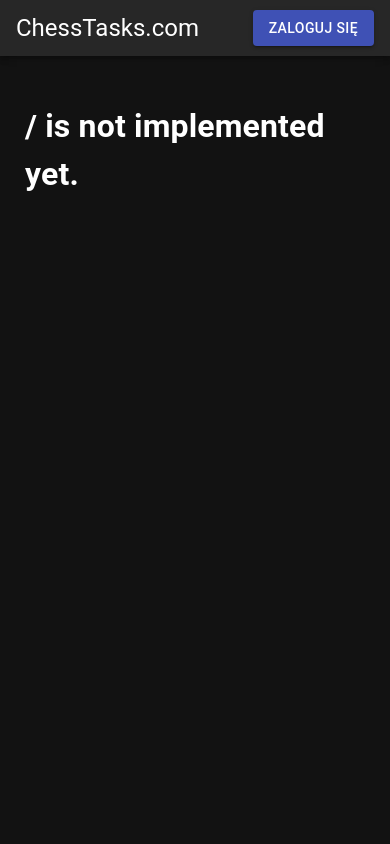
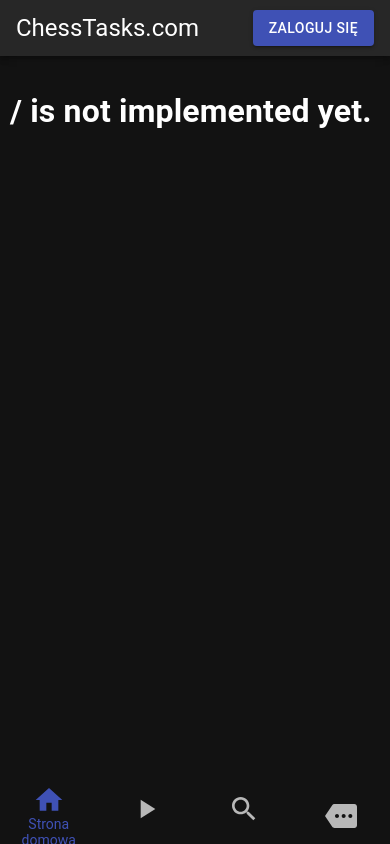
Before and after one commit to kacperfaber/chesstasks-app, a React app: page / in a window 390 px wide. Built offline with nearby package versions, Linux system fonts and the light colour scheme; no server answers; the HTML template or start-up script is replaced by a standard one.

Commit message:
Created MobileAppLayout and DesktopAppLayout [no menu right now].
 On all mobile items [target route] added AppLayout parameter 'mobile'. WIll be used when it's mobileAppLayout used.

 We can point to target menu item, and decide that the BottomNavigation should be visible.

```diff
--- a/src/ui/components/layout/appLayout.tsx
+++ b/src/ui/components/layout/appLayout.tsx
@@ -1,19 +1,34 @@
 import {ReactNode, useState} from "react";
 import {ResponsiveAppToolbar} from "./toolbar/responsive/responsiveAppToolbar";
+import {MobileNavigation, MobileNavigationItemValue} from "./navigation/mobile/mobileNavigation";
+import {useMediaQuery, useTheme} from "@mui/material";
+import {MobileAppLayout} from "./mobileAppLayout";
+import {DesktopAppLayout} from "./desktopAppLayout";
 
 interface AppLayoutArgs {
     children: ReactNode;
     title: string; // TODO;
+    mobile?: MobileAppLayoutArgs,
+    desktop?: DesktopAppLayoutArgs
+}
+
+export type DesktopAppLayoutArgs = {
+
+}
+
+export type MobileAppLayoutArgs = {
+    selectedNav: MobileNavigationItemValue,
+    showNav?: boolean
 }
 
 export const AppLayout = (args: AppLayoutArgs) => {
-    return (
-        <>
-            <ResponsiveAppToolbar/>
+    const theme = useTheme();
+    const isMobile = useMediaQuery(theme.breakpoints.down("md"));
 
-            <div style={{padding: '25px'}}>
-                {args.children}
-            </div>
-        </>
-    );
+    if (isMobile) {
+        const m = args.mobile!!;
+        return (<MobileAppLayout children={args.children} mobile={{...m}}/>)
+    }
+
+    return (<DesktopAppLayout children={args.children} desktop={args.desktop!!}></DesktopAppLayout>)
 }
--- /dev/null
+++ b/src/ui/components/layout/desktopAppLayout.tsx
@@ -0,0 +1,15 @@
+import {DesktopAppLayoutArgs, MobileAppLayoutArgs} from "./appLayout";
+import {ReactNode} from "react";
+import {ResponsiveAppToolbar} from "./toolbar/responsive/responsiveAppToolbar";
+
+export const DesktopAppLayout = ({children}: {desktop: DesktopAppLayoutArgs} & { children: ReactNode }) => {
+    return (
+        <>
+            <ResponsiveAppToolbar/>
+
+            <div style={{padding: '10px'}}>
+                {children}
+            </div>
+        </>
+    )
+}
--- /dev/null
+++ b/src/ui/components/layout/mobileAppLayout.tsx
@@ -0,0 +1,20 @@
+import {ResponsiveAppToolbar} from "./toolbar/responsive/responsiveAppToolbar";
+import {MobileAppLayoutArgs} from "./appLayout";
+import {ReactNode, useState} from "react";
+import {MobileNavigation, MobileNavigationItemValue} from "./navigation/mobile/mobileNavigation";
+
+export const MobileAppLayout = ({children, mobile}: {mobile: MobileAppLayoutArgs} & {children: ReactNode}) => {
+    const [selectedMenu, setSelectedMenu] = useState<MobileNavigationItemValue>(mobile.selectedNav);
+
+    return (
+        <>
+            <ResponsiveAppToolbar/>
+
+            <div style={{padding: '10px', overflowY: 'scroll'}}>
+                {children}
+            </div>
+
+            { mobile.showNav ?? false ? <MobileNavigation selected={selectedMenu} setSelected={setSelectedMenu}/> : null}
+        </>
+    )
+}
--- a/src/ui/routes/home/home.tsx
+++ b/src/ui/routes/home/home.tsx
@@ -3,7 +3,7 @@ import {AppLayout} from "../../components/layout/appLayout";
 export const Home = () => {
     // TODO: Not implemented
     return (
-        <AppLayout title={'Test'}>
+        <AppLayout title={'Test'} mobile={{selectedNav: "home", showNav: true}}>
 
            <h1>/ is not implemented yet.</h1>
 
--- a/src/ui/routes/play/simplePlay.tsx
+++ b/src/ui/routes/play/simplePlay.tsx
@@ -19,7 +19,7 @@ export const SimplePlay = () => {
     }
 
     return (
-        <AppLayout title={t("play.navbar-title")}>
+        <AppLayout title={t("play.navbar-title")} mobile={{selectedNav: "random-puzzles", showNav: true}}>
             <PlayPuzzleContainer onBufferNeedsUpdate={reloadBuffer}/>
         </AppLayout>
     )
--- a/src/ui/routes/puzzle/search/advanced/searchPuzzleAdvanced.tsx
+++ b/src/ui/routes/puzzle/search/advanced/searchPuzzleAdvanced.tsx
@@ -32,7 +32,7 @@ export const SearchPuzzleAdvanced = () => {
 
     return (
         <>
-        <AppLayout title={t("search-puzzle-advanced.navbar-title")}>
+        <AppLayout title={t("search-puzzle-advanced.navbar-title")} mobile={{selectedNav: "search-advanced", showNav: true}}>
             <Grid container>
                 <Grid item xs={12}>
                     <RankingSlider holder={rankingHolder} value={{from: 1500, to: 2500}}/>
```
